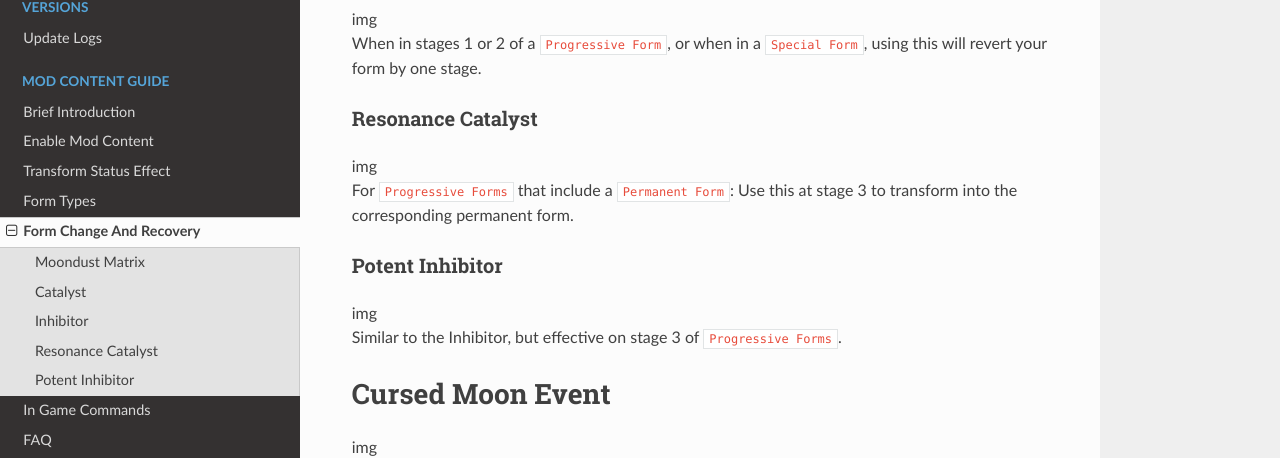
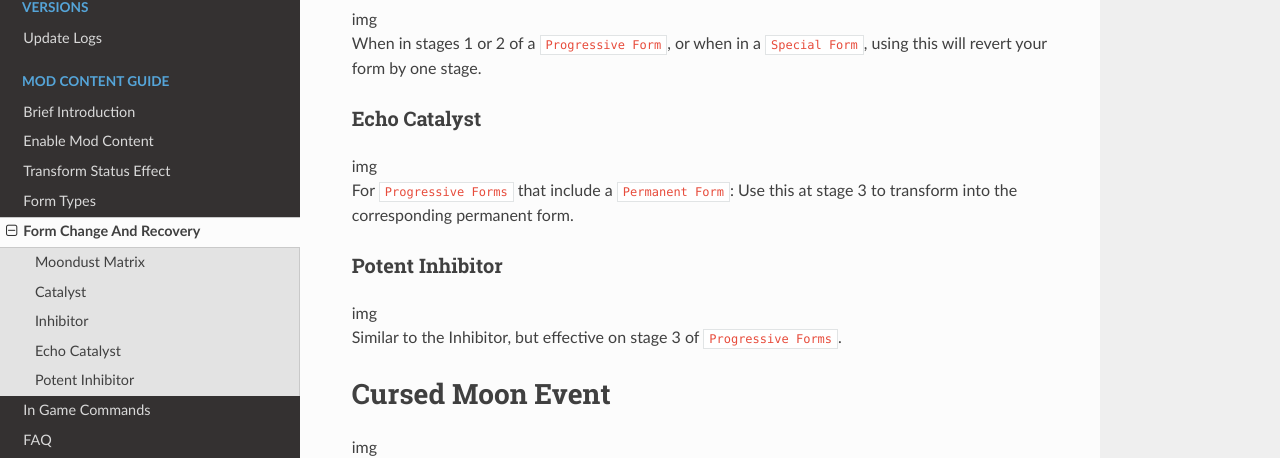
Before and after one commit to onixary/ssc_wiki_en, an MkDocs documentation site: the page built from docs/mod_content/form_change_and_recovery.md, in a window 1280 px wide and 900 px high, scrolled down 414 px. Shown: the part 155-613 px from the top of the window. Built offline with MkDocs 1.6.1, drawn with Linux system fonts in a browser that asks for light colours; nearby versions of some CDN libraries.

Commit message:
fix wrong item name

```diff
--- a/docs/mod_content/form_change_and_recovery.md
+++ b/docs/mod_content/form_change_and_recovery.md
@@ -16,7 +16,7 @@ Significantly increases your current `Instinct Value`.
 img
 When in stages 1 or 2 of a `Progressive Form`, or when in a `Special Form`, using this will revert your form by one stage.
 
-### Resonance Catalyst
+### Echo Catalyst
 img
 For `Progressive Forms` that include a `Permanent Form`: Use this at stage 3 to transform into the corresponding permanent form.
 
```
Also changed, not shown: docs/mod_content/form_types.md (+1 -1 lines).
